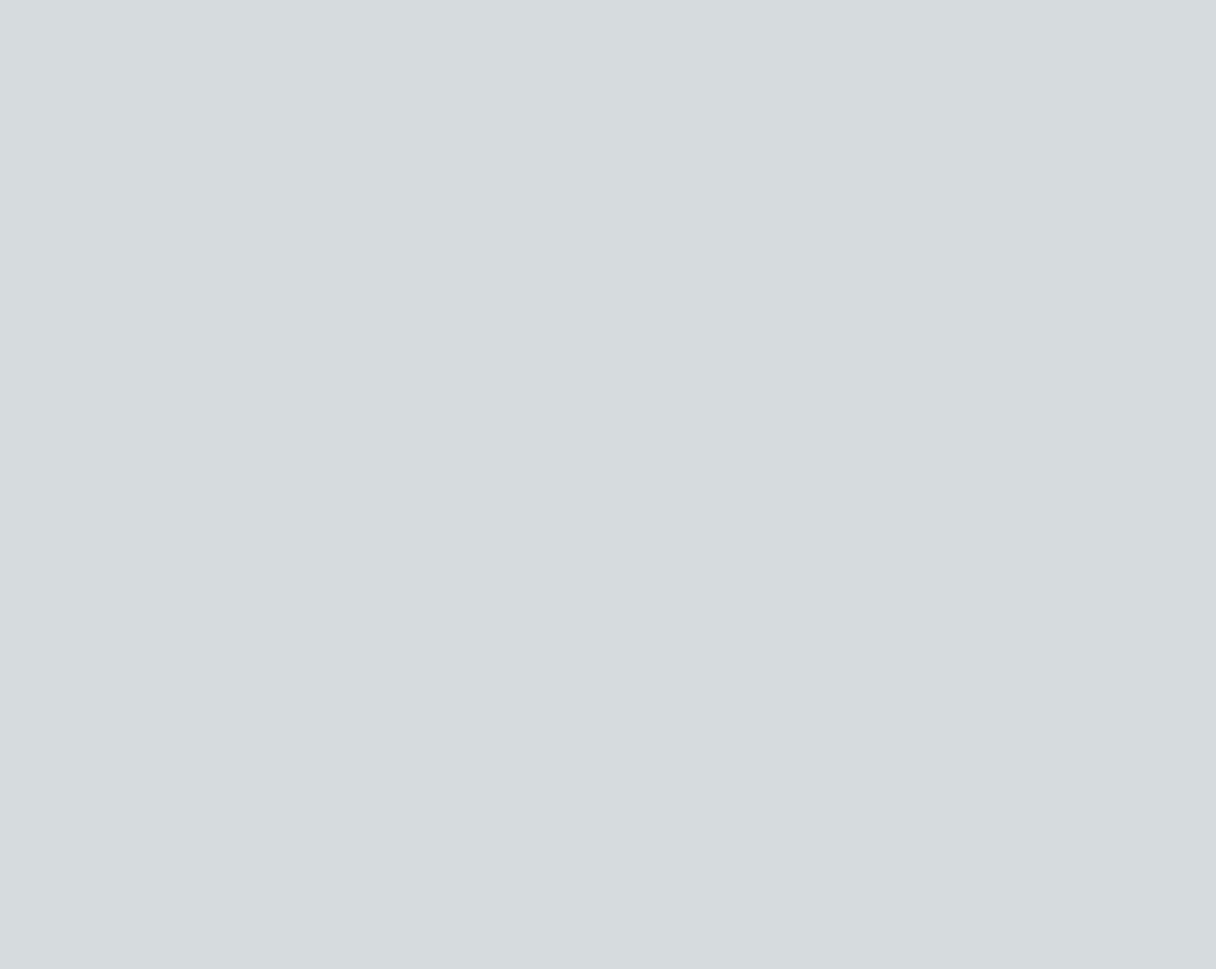
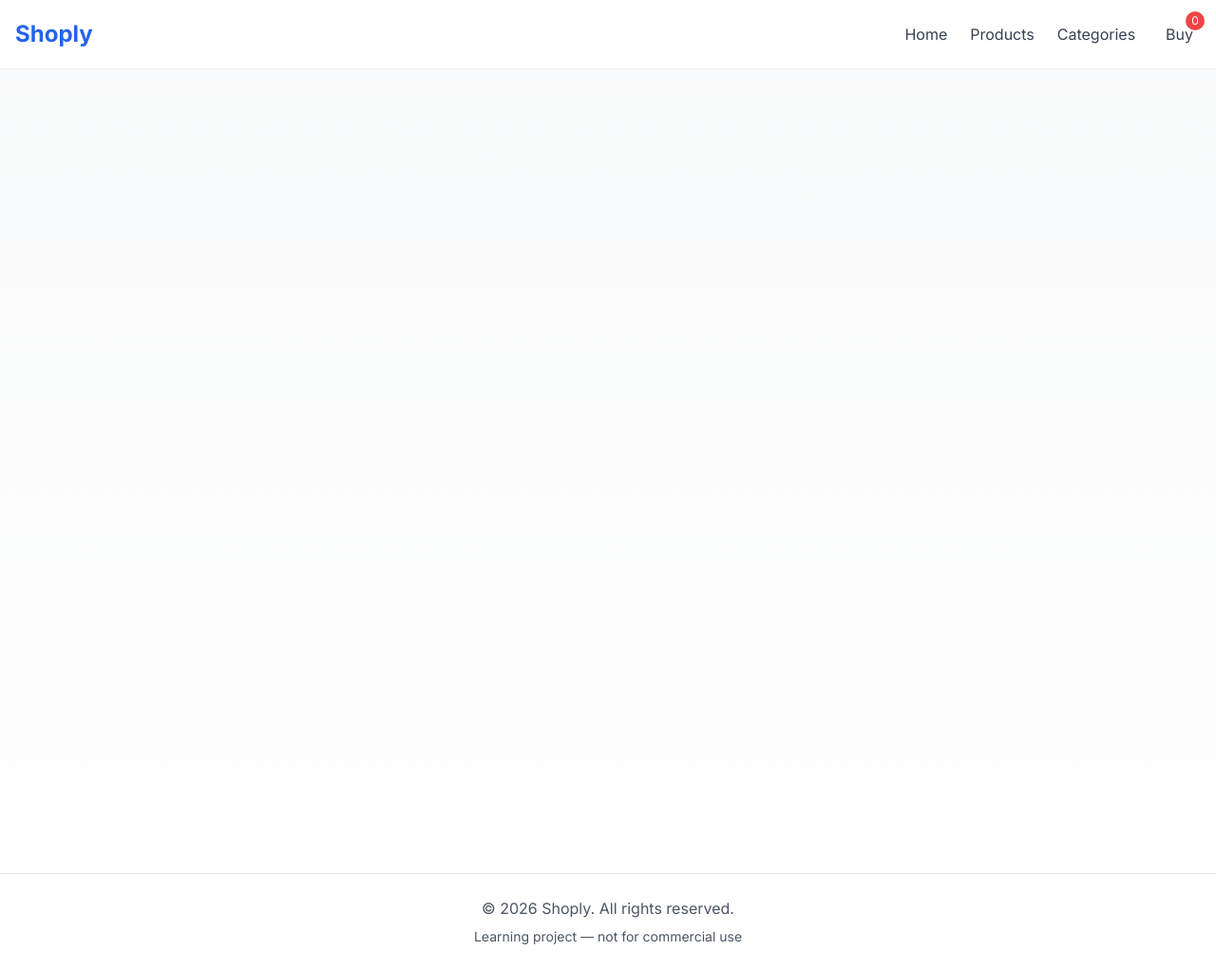
Before and after one commit to Jan030100/ecommerce-store, a Next.js app: page / in a window 1280 px wide. Shown: the whole page at 95% size. Before the commit the page ends 800 px from the top, so only its background shows below. Built offline with nearby package versions, Linux system fonts and the light colour scheme.

Commit message:
add Header and modify some colors

```diff
--- a/app/layout.tsx
+++ b/app/layout.tsx
@@ -1,6 +1,7 @@
 import type { Metadata } from 'next'
 import { Inter } from 'next/font/google'
 import './globals.css'
+import Header from '@/components/Header'
 
 const inter = Inter({ subsets: ['latin'] })
 
@@ -16,7 +17,22 @@ export default function RootLayout({
 }) {
   return (
     <html lang="en">
-      <body className={inter.className}>{children}</body>
+      <body className={`${inter.className} bg-gray-50`}>
+        <Header />
+
+        <main className="min-h-screen">
+          {children}
+        </main>
+
+        <footer className="mt-12 border-t bg-white py-6">
+          <div className="container mx-auto px-4 text-center text-gray-600">
+            <p>© 2026 Shoply. All rights reserved.</p>
+            <p className="mt-2 text-sm">
+              Learning project — not for commercial use
+            </p>
+          </div>
+        </footer>
+      </body>
     </html>
   )
 }
--- a/app/page.tsx
+++ b/app/page.tsx
@@ -1,3 +1,6 @@
 export default function Home() {
-  return null;
+  return (
+    <div className="container mx-auto px-4 py-12">
+    </div>
+  )
 }
--- /dev/null
+++ b/components/Header.tsx
@@ -0,0 +1,43 @@
+export default function Header() {
+  return (
+    <header className="bg-white shadow-sm">
+      <nav className="container mx-auto px-4 py-4">
+        <div className="flex items-center justify-between">
+          <h1 className="text-2xl font-bold text-blue-600">
+            Shoply
+          </h1>
+
+          <div className="flex items-center gap-6">
+            <a
+              href="/"
+              className="text-gray-700 transition-colors hover:text-blue-600"
+            >
+              Home
+            </a>
+
+            <a
+              href="#"
+              className="text-gray-700 transition-colors hover:text-blue-600"
+            >
+              Products
+            </a>
+
+            <a
+              href="#"
+              className="text-gray-700 transition-colors hover:text-blue-600"
+            >
+              Categories
+            </a>
+
+            <button className="relative rounded p-2 text-gray-700 hover:text-blue-600">
+              Buy
+              <span className="absolute -right-1 -top-1 flex h-5 w-5 items-center justify-center rounded-full bg-red-500 text-xs text-white">
+                0
+              </span>
+            </button>
+          </div>
+        </div>
+      </nav>
+    </header>
+  )
+}
```
